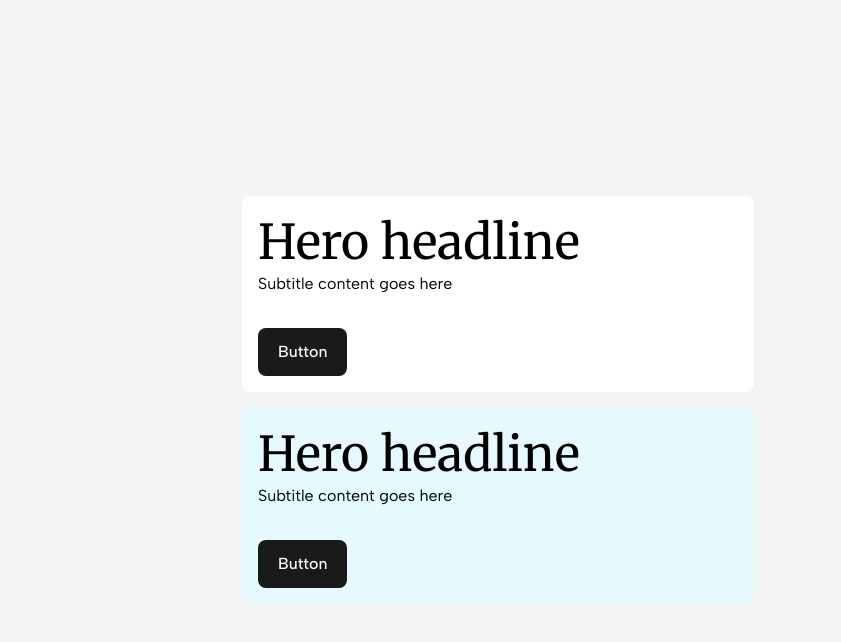
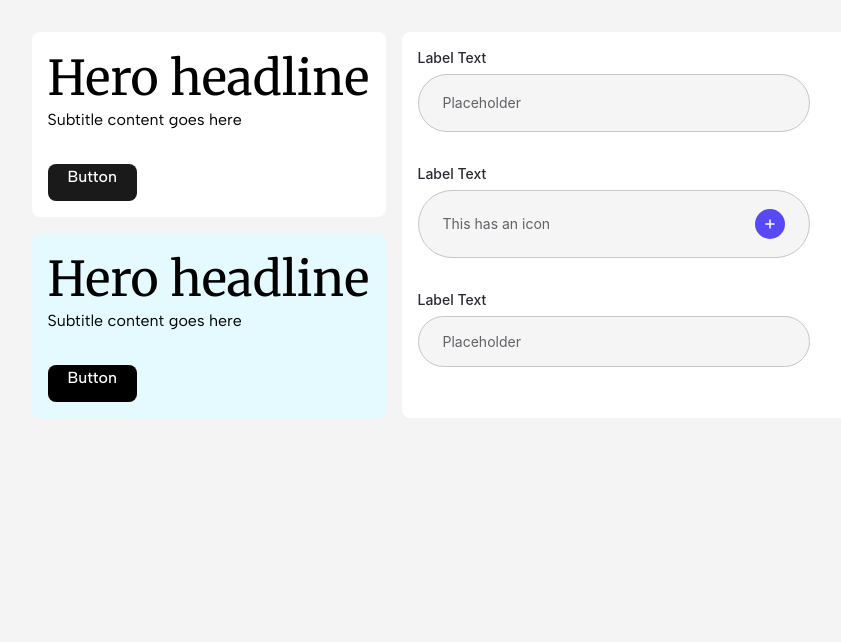
Before and after one commit to tudorDrayfus/pencil-example, a Next.js app: page / in a window 1280 px wide. Shown: the top 642 px of the page, without its empty margins (142-983 px from the left). Built offline with nearby package versions, Linux system fonts and the light colour scheme.

Commit message:
design(v1.3): regenerate landing page from design.pen
- Source: design.pen (hero-container canvas)
- Generated by: claude --print
- Version: v1.3

```diff
--- a/app/page.tsx
+++ b/app/page.tsx
@@ -1,8 +1,13 @@
 export default function Home() {
   return (
-    <div className="min-h-screen bg-zinc-100 flex flex-col items-center justify-center gap-4 p-8">
+    <div className="min-h-screen bg-zinc-100 flex flex-row flex-wrap items-start justify-center gap-4 p-8">
+      {/* Left column: stacked hero-containers */}
+      <div className="flex flex-col gap-4">
         {/* hero-container */}
-      <div className="bg-white rounded-lg p-4 flex flex-col gap-8 w-full max-w-lg">
+        <div
+          className="bg-white rounded-lg p-4 flex flex-col gap-8"
+          style={{ width: 354, height: 185 }}
+        >
           {/* hero-container-text */}
           <div className="flex flex-col">
             {/* hero-headlinne */}
@@ -20,7 +25,10 @@ export default function Home() {
         </div>
 
         {/* hero-container */}
-      <div className="bg-[#e5f9ff] rounded-lg p-4 flex flex-col gap-8 w-full max-w-lg">
+        <div
+          className="bg-[#e5faff] rounded-lg p-4 flex flex-col gap-8"
+          style={{ width: 354, height: 185 }}
+        >
           {/* hero-container-text */}
           <div className="flex flex-col">
             {/* hero-headlinne */}
@@ -32,10 +40,101 @@ export default function Home() {
             </p>
           </div>
           {/* cta-button */}
-        <button className="font-albert-sans text-base font-medium text-white bg-[#1a1a1a] rounded-lg py-3 px-5 w-fit overflow-hidden flex flex-col justify-end">
+          <button className="font-albert-sans text-base font-medium text-white bg-black rounded-lg py-3 px-5 w-fit overflow-hidden flex flex-col justify-end">
             Button
           </button>
         </div>
       </div>
+
+      {/* hero-container-lg */}
+      <div
+        className="bg-white rounded-lg p-4 flex flex-col gap-8"
+        style={{ width: 563, height: 386 }}
+      >
+        {/* Input Group/Default */}
+        <div className="flex flex-col gap-1.5" style={{ width: 392 }}>
+          {/* Label Text */}
+          <div className="flex items-center w-full">
+            <span
+              className="text-sm font-medium leading-[1.43] w-full"
+              style={{ fontFamily: "Inter", color: "#2A2933" }}
+            >
+              Label Text
+            </span>
+          </div>
+          {/* Input */}
+          <div
+            className="flex items-center w-full rounded-full border px-6 py-[18px]"
+            style={{ backgroundColor: "#F5F5F5", borderColor: "#C5C5CB" }}
+          >
+            <span
+              className="text-sm font-normal leading-[1.43] w-full"
+              style={{ fontFamily: "Inter", color: "#616167" }}
+            >
+              Placeholder
+            </span>
+          </div>
+        </div>
+
+        {/* Input Group/Default */}
+        <div className="flex flex-col gap-1.5" style={{ width: 392 }}>
+          {/* Label Text */}
+          <div className="flex items-center w-full">
+            <span
+              className="text-sm font-medium leading-[1.43] w-full"
+              style={{ fontFamily: "Inter", color: "#2A2933" }}
+            >
+              Label Text
+            </span>
+          </div>
+          {/* Input */}
+          <div
+            className="flex items-center w-full rounded-full border px-6 py-[18px] gap-2"
+            style={{ backgroundColor: "#F5F5F5", borderColor: "#C5C5CB" }}
+          >
+            <span
+              className="text-sm font-normal leading-[1.43] flex-1"
+              style={{ fontFamily: "Inter", color: "#616167" }}
+            >
+              This has an icon
+            </span>
+            {/* Icon Button/Default */}
+            <div
+              className="flex items-center justify-center rounded-full flex-shrink-0"
+              style={{ width: 30, height: 30, backgroundColor: "#5749F4", padding: 10 }}
+            >
+              <svg width="10" height="10" viewBox="0 0 10 10" fill="none" xmlns="http://www.w3.org/2000/svg">
+                <path d="M5 1V9M1 5H9" stroke="white" strokeWidth="1.5" strokeLinecap="round" />
+              </svg>
+            </div>
+          </div>
+        </div>
+
+        {/* Input Group/Default */}
+        <div className="flex flex-col gap-1.5" style={{ width: 392 }}>
+          {/* Label Text */}
+          <div className="flex items-center w-full">
+            <span
+              className="text-sm font-medium leading-[1.43] w-full"
+              style={{ fontFamily: "Inter", color: "#2A2933" }}
+            >
+              Label Text
+            </span>
+          </div>
+          {/* Input */}
+          <div
+            className="flex items-center w-full rounded-full border px-6"
+            style={{ height: 51, backgroundColor: "#F5F5F5", borderColor: "#C5C5CB" }}
+          >
+            <span
+              className="text-sm font-normal leading-[1.43] w-full"
+              style={{ fontFamily: "Inter", color: "#616167" }}
+            >
+              Placeholder
+            </span>
+          </div>
+        </div>
+      </div>
+    </div>
   );
 }
```
Lines whose indentation alone changed are shown as unchanged.
